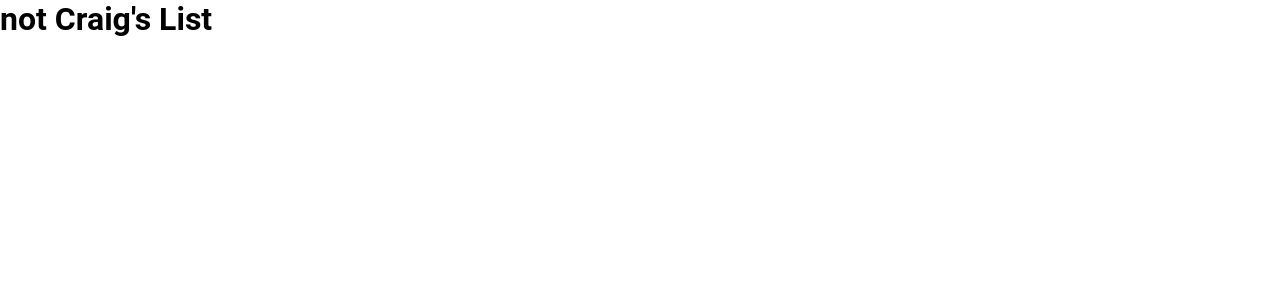
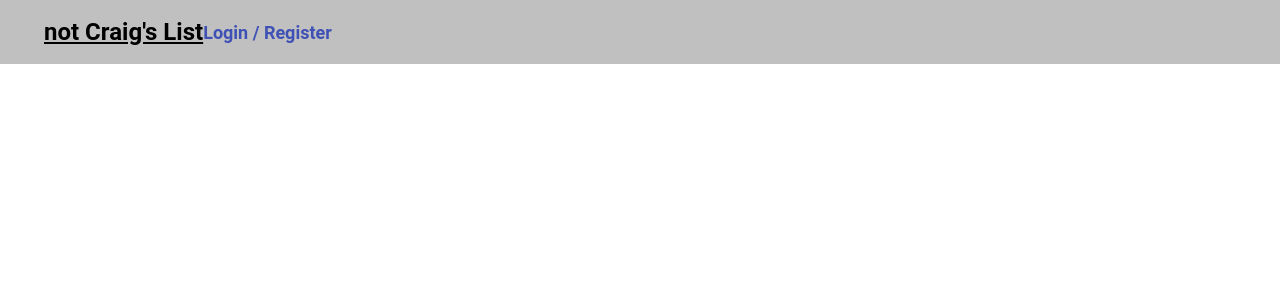
Before and after one commit to Jalisamacaraeg/STRANGERSTHINGS, a React (Create React App) app: page / in a window 1280 px wide. Shown: the top 300 px of the page. Built offline with nearby package versions, Linux system fonts and the light colour scheme.

Commit message:
Latest version

```diff
--- a/public/style.css
+++ b/public/style.css
@@ -4,6 +4,4 @@
     margin: 0;
     border: 0;
     box-sizing: border-box;
-
-    font-family: roboto;
 }
--- a/src/components/AccountForm.js
+++ b/src/components/AccountForm.js
@@ -4,6 +4,7 @@ import { Link, useHistory } from 'react-router-dom';
 import { callApi } from '../api';
 
 import { Button } from '@material-ui/core';
+import './specificStyles.css';
 
 const AccountForm = ({ action, setToken, setUserData }) => {
     const [username, setUsername] = useState('');
--- a/src/components/App.js
+++ b/src/components/App.js
@@ -1,8 +1,12 @@
 
 import React, { useState, useEffect } from 'react';
 import { Route } from 'react-router-dom';
-import { AccountForm, Posts, Post, NavBar } from '.';
+import { AccountForm, Posts, Post } from '.';
 import { callApi } from '../api';
+
+import { NavBar } from '.';
+// import 'fontsource-roboto';
+
 
 const fetchUserData = async (token) => {
     const { data } = await callApi({
@@ -41,11 +45,10 @@ const App = () => {
 
     return (
         <>
-        <Route exact path="/NavBar">
+            <Route path="/">
                 <NavBar />
             </Route>
 
-            <h1>not Craig's List</h1>
             <Route exact path="/">
                 {userData.username && <div>Hello, {userData.username}!</div>}
             </Route>
--- a/src/components/NavBar.js
+++ b/src/components/NavBar.js
@@ -1,22 +1,28 @@
 
 import React from 'react';
-import { Toolbar, makeStyles } from '@material-ui/core';
 
-const useStyles = makeStyles( {
-    toolbar : {
+import { Appbar, Toolbar, Typography, makeStyles, Link } from '@material-ui/core';
+import './specificStyles.css';
+
+const useStyles = makeStyles({
+    toolbar: {
         display: 'flex',
-        background: 'grey',
-        justifyContent: 'center'
+        background: 'silver',
     }
 })
 
 const NavBar = () => {
-    const classes=useStyles()
+    const classes = useStyles()
     return (
-    <Toolbar className={classes.toolbar}>
-        <h2>not Craig's List</h2>
+        <Toolbar className={classes.toolbar}>
+            <h2 className='siteName'>not Craig's List</h2>
+            {/* if (path = login || path = register){
+                <Button />.hide()
+            } */}
+            <Link className='linkLoginRegister'>
+                Login / Register
+            </Link>
         </Toolbar>
     )
 }
-
 export default NavBar;
--- a/src/components/index.js
+++ b/src/components/index.js
@@ -3,4 +3,5 @@ export { default as App } from './App';
 export { default as AccountForm } from './AccountForm';
 export { default as Posts } from './Posts';
 export { default as Post } from './Post';
+
 export { default as NavBar } from './NavBar';
--- a/src/components/specificStyles.css
+++ b/src/components/specificStyles.css
@@ -1,10 +1,27 @@
-
-
-
-/* .Button {
-
-} */
 
 .siteName {
-    font-family: Roboto, sans-serif;
+    display: flex;
+    justify-content: flex-start;
+
+    font-family: Roboto;
+    font-size: 24px;
+    margin-left: 20px;
+    text-decoration: underline;
+
 }
+
+.linkLoginRegister {
+    display: flex;
+    justify-content: flex-end;
+
+    font-family: Roboto;
+    float: right;
+    font-size: 18px;
+    font-weight: bold;
+
+}
+
+.Button {
+    background-color: 'blue';
+    color: 'white';
+}
```
